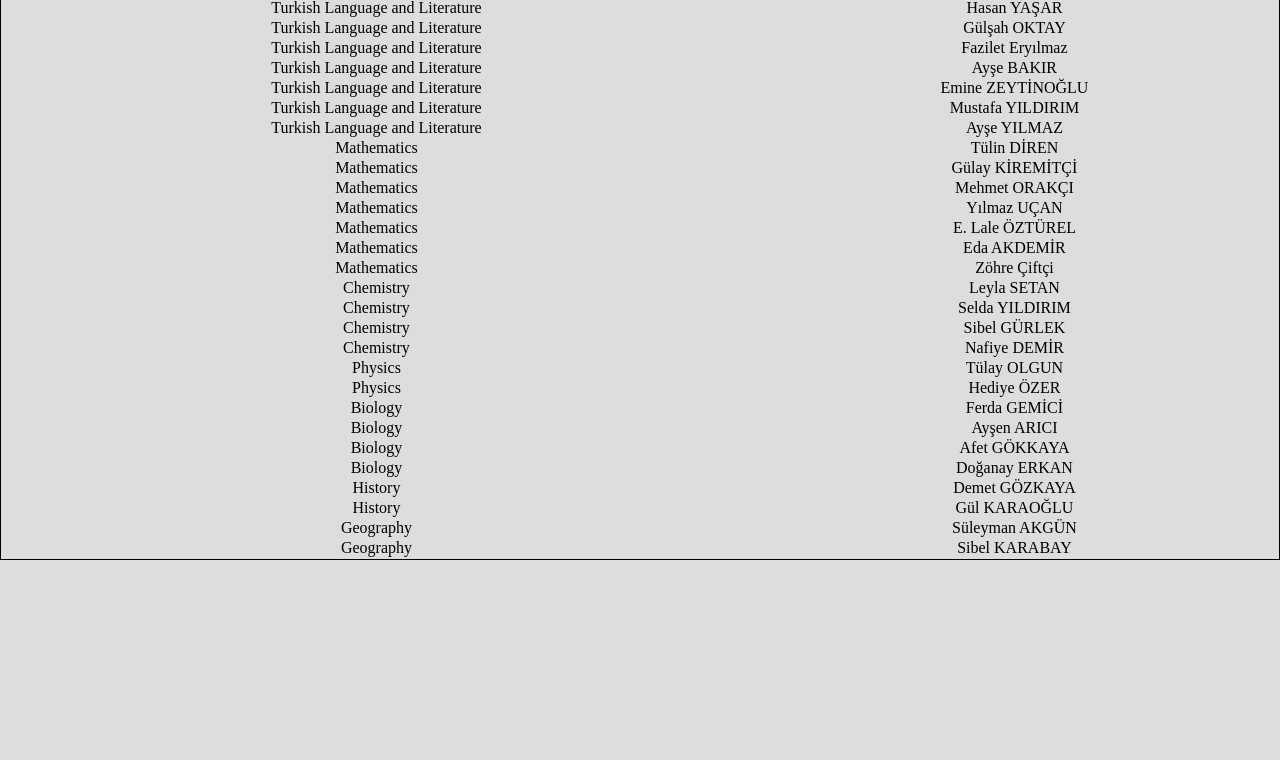
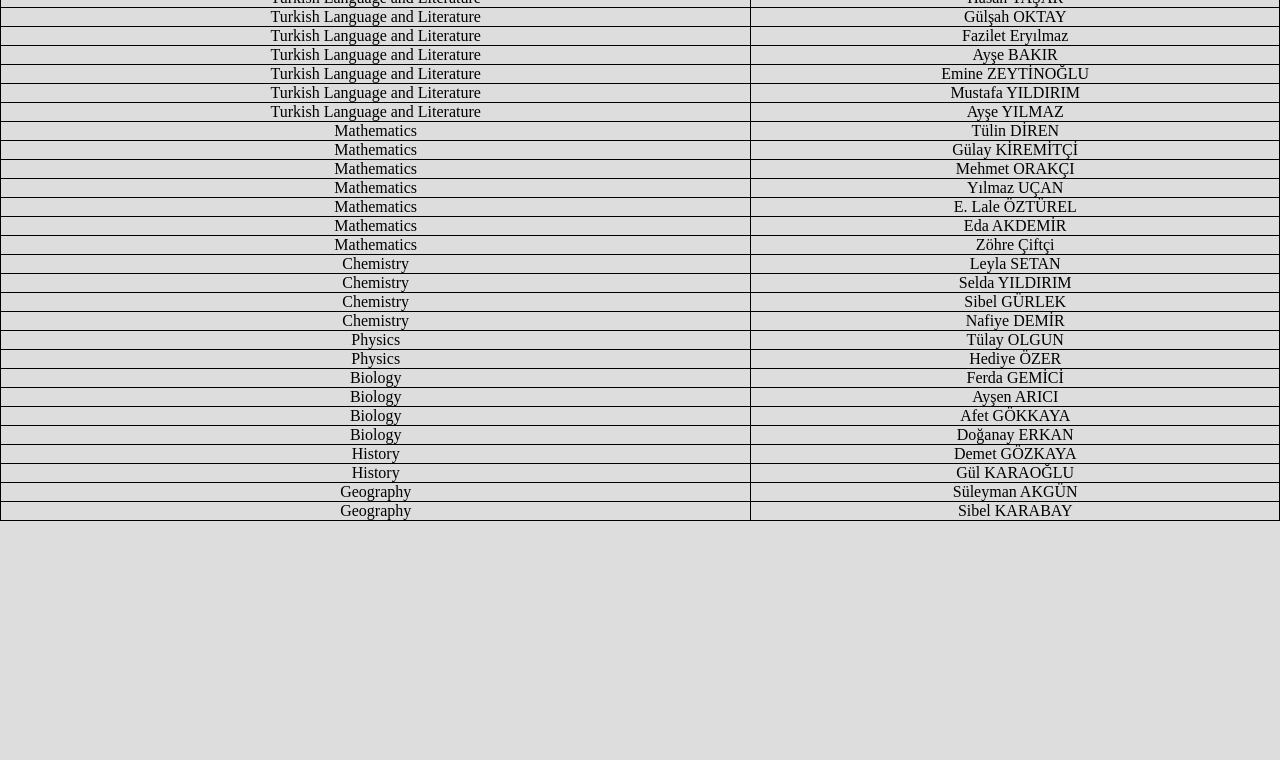
Before and after one commit to itu-itis/assignment-1-ituitis20-erdoganer19, a plain HTML site: page Öğretmenlerimiz.html in a window 1280 px wide. Shown: the part 654-1414 px from the top of the page. Drawn offline with Linux system fonts and the light colour scheme.

Commit message:
Update Öğretmenlerimiz.html

```diff
--- a/Öğretmenlerimiz.html
+++ b/Öğretmenlerimiz.html
@@ -1,9 +1,14 @@
 <!DOCTYPE html>
 <head>
 	<style>
-		table {
+table, td, th {
+  border: 1px solid black;
+}
+
+table {
   width: 100%;
-  border: 1px solid black;}
+  border-collapse: collapse;
+}
 ul {
       list-style: none;
       padding:3;
```
